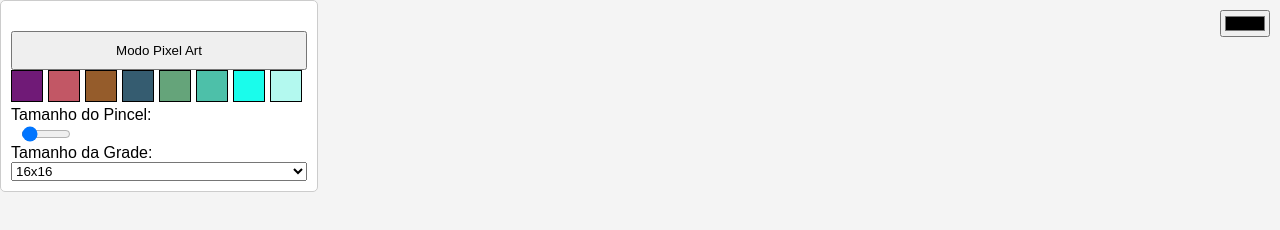
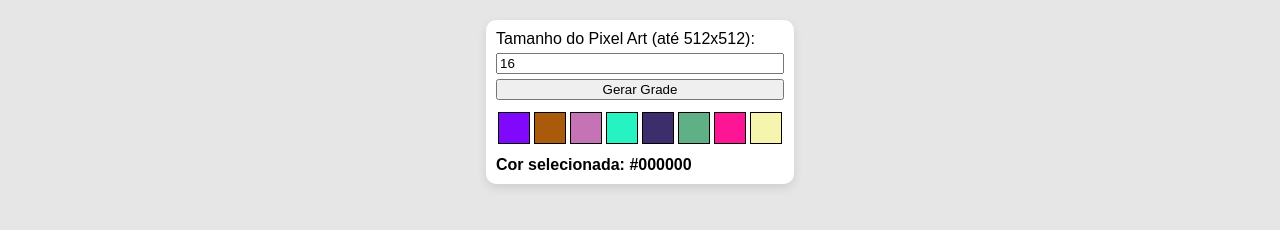
Before and after one commit to Davizao01/Gerador-de-seeds-ieen, a plain HTML site: page index.html in a window 1280 px wide. Drawn offline with Linux system fonts and the light colour scheme.

Commit message:
Update index.html

```diff
--- a/index.html
+++ b/index.html
@@ -3,91 +3,74 @@
 <head>
     <meta charset="UTF-8">
     <meta name="viewport" content="width=device-width, initial-scale=1.0">
-    <title>Paint e Pixel Art</title>
+    <title>Pixel Art Creator</title>
     <style>
         body {
             display: flex;
-            flex-direction: row;
-            align-items: flex-start;
+            flex-direction: column;
+            align-items: center;
             font-family: Arial, sans-serif;
             margin: 0;
-            background-color: #f4f4f4;
-            height: 100vh;
-        }
-        #canvas {
-            border: 1px solid #000;
-            cursor: crosshair;
-            display: none; /* Esconde inicialmente */
-        }
-        #grid {
-            display: none; /* Esconde inicialmente */
-            margin: 10px 0;
-            display: grid;
+            background-color: #e6e6e6;
         }
         #controls {
             display: flex;
             flex-direction: column;
-            margin-right: 20px;
+            margin: 20px;
             padding: 10px;
             background-color: #fff;
+            border-radius: 10px;
+            box-shadow: 0 4px 10px rgba(0, 0, 0, 0.1);
+        }
+        #grid {
+            display: grid;
+            margin: 10px 0;
+            cursor: pointer;
+        }
+        .pixel {
+            width: 20px;
+            height: 20px;
             border: 1px solid #ccc;
-            border-radius: 5px;
+            box-sizing: border-box;
+        }
+        #sizeInput {
+            margin: 5px 0;
+        }
+        #colorPalette {
+            display: flex;
+            margin-top: 10px;
+            flex-wrap: wrap;
         }
         .color {
             width: 30px;
             height: 30px;
-            display: inline-block;
-            cursor: pointer;
             border: 1px solid #000;
-            margin-right: 5px;
-        }
-        #brushSize {
-            width: 50px;
-            margin-left: 10px;
-        }
-        #toggleButton {
-            margin-top: 20px;
-            padding: 10px;
+            margin: 2px;
             cursor: pointer;
         }
-        #colorWheel {
-            position: absolute;
-            top: 10px;
-            right: 10px;
+        #colorInfo {
+            margin-top: 10px;
+            font-weight: bold;
         }
     </style>
 </head>
 <body>
+
     <div id="controls">
-        <button id="toggleButton" onclick="toggleMode()">Modo Pixel Art</button>
+        <label for="sizeInput">Tamanho do Pixel Art (até 512x512):</label>
+        <input type="number" id="sizeInput" min="1" max="512" value="16">
+        <button onclick="generateGrid()">Gerar Grade</button>
         <div id="colorPalette"></div>
-        <label for="brushSize">Tamanho do Pincel:</label>
-        <input type="range" id="brushSize" min="1" max="100" value="5">
-        <label for="gridSize">Tamanho da Grade:</label>
-        <select id="gridSize" onchange="changeGridSize()">
-            <option value="16">16x16</option>
-            <option value="32">32x32</option>
-            <option value="64">64x64</option>
-        </select>
+        <div id="colorInfo">Cor selecionada: <span id="selectedColor">#000000</span></div>
     </div>
-    <canvas id="canvas" width="800" height="600"></canvas>
     <div id="grid"></div>
 
-    <input type="color" id="colorWheel" value="#000000" onchange="changeColor(this.value)">
-
     <script>
-        const canvas = document.getElementById('canvas');
-        const ctx = canvas.getContext('2d');
         const grid = document.getElementById('grid');
         const colorPalette = document.getElementById('colorPalette');
-        const brushSizeInput = document.getElementById('brushSize');
-
-        let painting = false;
+        const sizeInput = document.getElementById('sizeInput');
+        const selectedColorInfo = document.getElementById('selectedColor');
         let brushColor = '#000000';
-        let brushSize = 5;
-        let isPixelArtMode = false;
-        let gridSize = 16;
-        const colors = generateRandomColors(8);
 
         // Gera cores aleatórias
         function generateRandomColors(num) {
@@ -101,6 +84,7 @@
 
         // Atualiza a paleta de cores
         function updateColorPalette() {
+            const colors = generateRandomColors(8);
             colorPalette.innerHTML = '';
             colors.forEach(color => {
                 const colorDiv = document.createElement('div');
@@ -111,80 +95,30 @@
             });
         }
 
-        // Alterna entre os modos
-        function toggleMode() {
-            isPixelArtMode = !isPixelArtMode;
-            if (isPixelArtMode) {
-                toggleButton.textContent = 'Modo Paint';
-                canvas.style.display = 'none';
-                grid.style.display = 'grid';
-                grid.style.gridTemplateColumns = `repeat(${gridSize}, 20px)`;
-                grid.style.gridTemplateRows = `repeat(${gridSize}, 20px)`;
-                grid.style.gap = '1px';
-                grid.innerHTML = ''; // Limpa a grade anterior
-
-                for (let i = 0; i < gridSize * gridSize; i++) {
-                    const pixel = document.createElement('div');
-                    pixel.style.width = '20px';
-                    pixel.style.height = '20px';
-                    pixel.style.border = '1px solid #ddd';
-                    pixel.style.boxSizing = 'border-box';
-                    pixel.onclick = () => {
-                        pixel.style.backgroundColor = brushColor;
-                    };
-                    grid.appendChild(pixel);
-                }
-            } else {
-                toggleButton.textContent = 'Modo Pixel Art';
-                canvas.style.display = 'block';
-                grid.style.display = 'none';
-                ctx.clearRect(0, 0, canvas.width, canvas.height);
-                updateColorPalette();
-            }
-        }
-
         // Altera a cor do pincel
         function changeColor(color) {
             brushColor = color;
+            selectedColorInfo.textContent = color;
         }
 
-        // Modo Paint
-        function startPosition(e) {
-            painting = true;
-            draw(e);
-        }
+        // Gera a grade de pixels
+        function generateGrid() {
+            const size = parseInt(sizeInput.value);
+            if (size < 1 || size > 512) {
+                alert("O tamanho deve estar entre 1 e 512.");
+                return;
+            }
+            grid.innerHTML = ''; // Limpa a grade anterior
+            grid.style.gridTemplateColumns = `repeat(${size}, 1fr)`;
+            grid.style.gridTemplateRows = `repeat(${size}, 1fr)`;
 
-        function endPosition() {
-            painting = false;
-            ctx.beginPath();
-        }
-
-        function draw(e) {
-            if (!painting) return;
-
-            ctx.lineWidth = brushSize;
-            ctx.lineCap = 'round';
-            ctx.strokeStyle = brushColor;
-
-            ctx.lineTo(e.clientX - canvas.offsetLeft, e.clientY - canvas.offsetTop);
-            ctx.stroke();
-            ctx.beginPath();
-            ctx.moveTo(e.clientX - canvas.offsetLeft, e.clientY - canvas.offsetTop);
-        }
-
-        canvas.addEventListener('mousedown', startPosition);
-        canvas.addEventListener('mouseup', endPosition);
-        canvas.addEventListener('mousemove', draw);
-        brushSizeInput.addEventListener('input', (e) => {
-            brushSize = e.target.value;
-        });
-
-        // Muda o tamanho da grade
-        function changeGridSize() {
-            gridSize = document.getElementById('gridSize').value;
-            if (isPixelArtMode) {
-                toggleMode(); // Reinicia o modo para atualizar a grade
-                toggleMode(); // Ativa o modo novamente
+            for (let i = 0; i < size * size; i++) {
+                const pixel = document.createElement('div');
+                pixel.className = 'pixel';
+                pixel.onclick = () => {
+                    pixel.style.backgroundColor = brushColor;
+                };
+                grid.appendChild(pixel);
             }
         }
 
```
